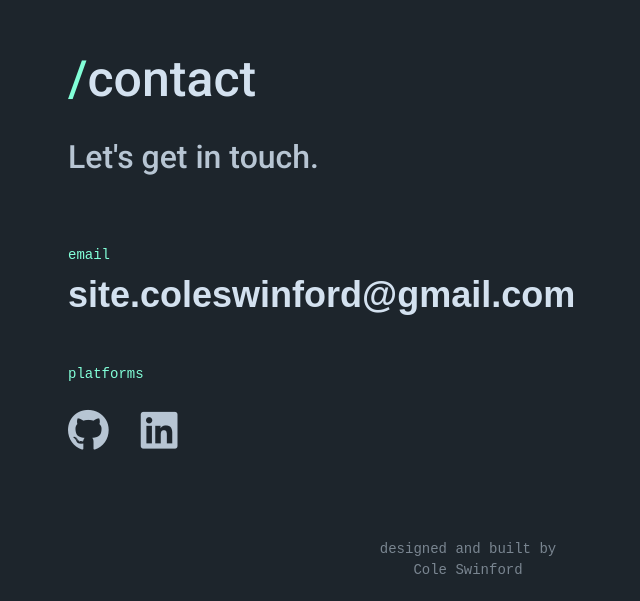
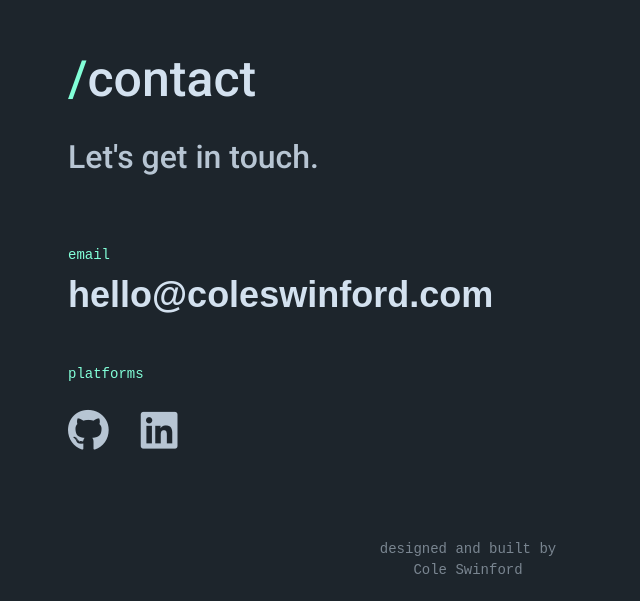
Before and after one commit to ColeSwinford/portfolio, a React (Vite) app: page / in a window 1280 px wide. Shown: the part 4531-5132 px from the top of the page, without its empty margins (172-812 px from the left). Built offline with nearby package versions, Linux system fonts and the light colour scheme.

Commit message:
- update email

```diff
--- a/src/data.js
+++ b/src/data.js
@@ -2,11 +2,10 @@ export const personalInfo = {
     name: "Cole Swinford",
     tagline: "I build things.",
     role: "Software Engineer",
-    // Splitting bio into structured paragraphs for better layout
     bioTitle: "Problem Solver & Builder",
     bioP1: "Driven by ownership and impact, I specialize in architecting full-cycle solutions—taking complex, open-ended technical challenges and turning them into reliable production systems. Whether I’m designing new platforms from scratch or optimizing efficiency and architecture, I focus on maintainability, scalability, and pragmatic design.",
     bioP2: "Beyond my professional work, I’m a tinkerer at heart. This site serves as a home for my personal experiments, open-source contributions, and the projects I build to satisfy my curiosity.",
-    email: "site.coleswinford@gmail.com",
+    email: "hello@coleswinford.com",
     socials: {
         github: "https://github.com/ColeSwinford",
         linkedin: "https://www.linkedin.com/in/steven-cole-swinford-94553b11b/"
```
